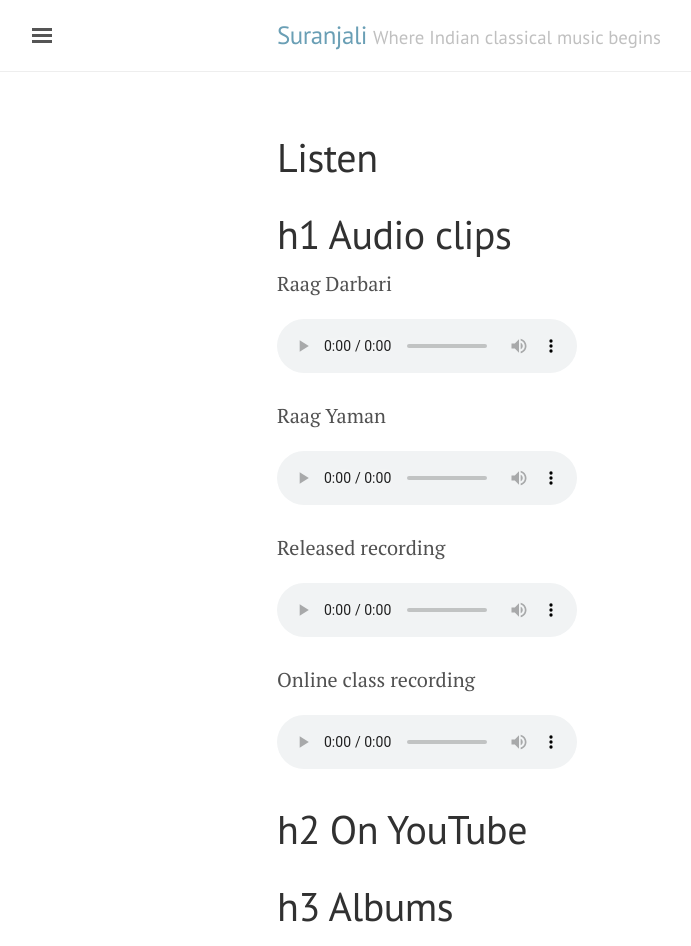
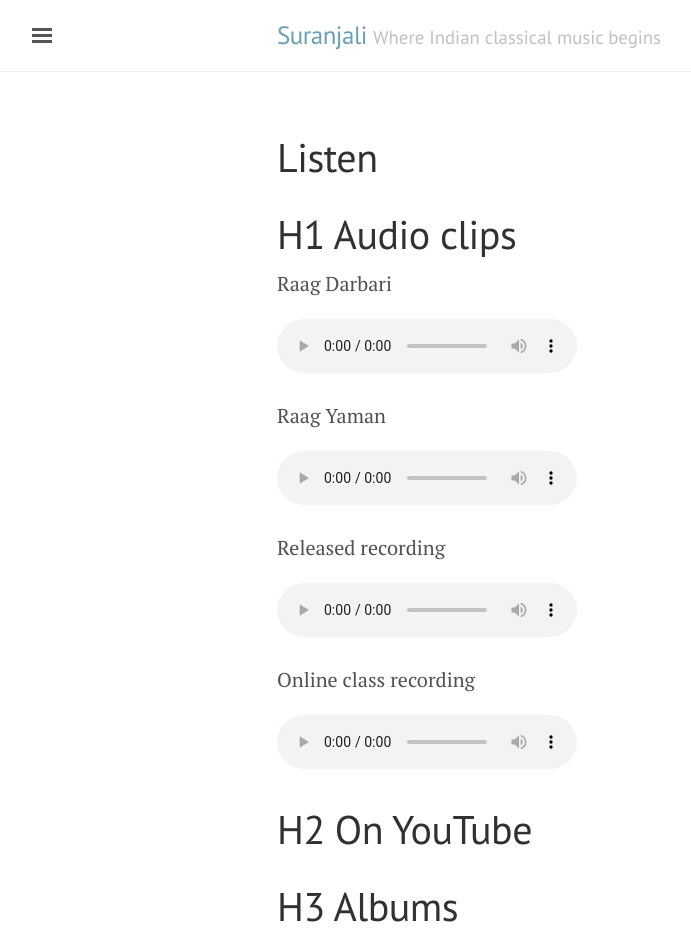
Before and after one commit to sumitachakravorty/suranjali, a Jekyll site: the page built from listen.md, in a window 1280 px wide and 1400 px high. Shown: the top 946 px of the window, without its empty margins (3-694 px from the left). Built offline with Jekyll 4.4.1, drawn with Linux system fonts in a browser that asks for light colours; Markdown is read by kramdown in place of the engine named in the settings; some of the changed text lies outside the part shown; grey boxes are pictures that could not be loaded.

Commit message:
Fix header

```diff
--- a/listen.md
+++ b/listen.md
@@ -2,7 +2,7 @@
 layout: page
 title: Listen
 ---
-# h1 Audio clips
+# H1 Audio clips
 Raag Darbari
 <p>{{ site.baseurl }}/assets/audio/Raag-Darbari.mp3</p>
 
@@ -15,15 +15,15 @@ Released recording
 Online class recording
 <p>{{ site.baseurl }}/assets/audio/web-class-recording.mp3</p>
 
-# h2 On YouTube
-# h3 Albums
+# H2 On YouTube
+# H3 Albums
 Raag Bilaskhani Todi
 [![Bilaskhani](https://img.youtube.com/vi/VFym9GNp3so/0.jpg)](https://www.youtube.com/watch?v=VFym9GNp3so "Bilaskhani")
 
 Raag Nat Bhairav
 [![Nat Bhairav](https://img.youtube.com/vi/F0Or6qbjulY/0.jpg)](https://www.youtube.com/watch?v=F0Or6qbjulY "Nat Bhairav")
 
-# h3 Concerts
+# H3 Concerts
 Raag Madhuvanti. Nippon Theatre, Seattle, WA
 [![Madhuvanti](https://img.youtube.com/vi/-9XthkEfoig/0.jpg)](https://www.youtube.com/watch?v=-9XthkEfoig "Madhuvanti")
 
@@ -35,5 +35,5 @@ Raag Kalavati. Basant Bahar, CA
 Yaman
 [![Yaman](https://img.youtube.com/vi/iFto3svl-kY/0.jpg)](https://www.youtube.com/watch?v=iFto3svl-kY "Yaman")
 
-# h3 Bengali devotional songs
+# H3 Bengali devotional songs
 [![vivekananda](https://img.youtube.com/vi/J-OVHM6goa/0.jpg)](https://www.youtube.com/watch?v=J-OVHM6goa "vivekananda")
```
